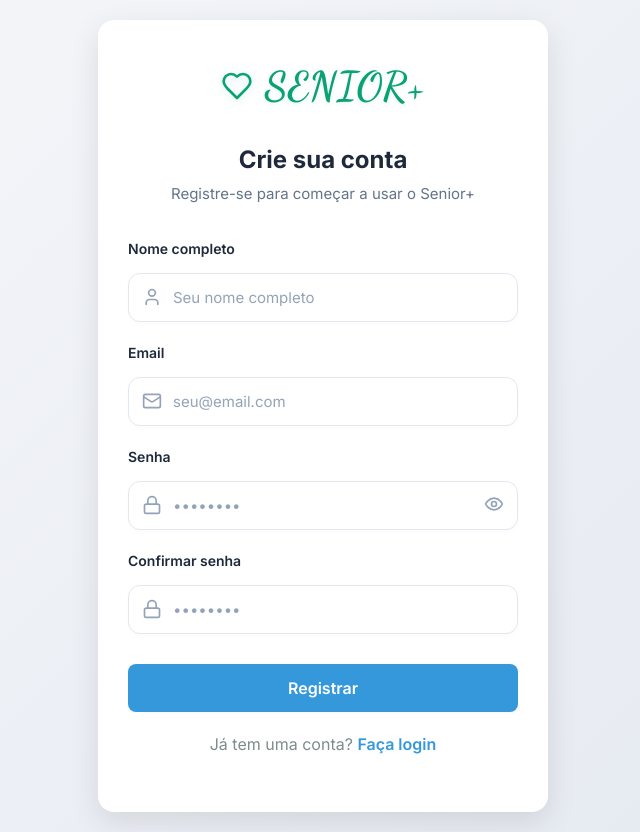
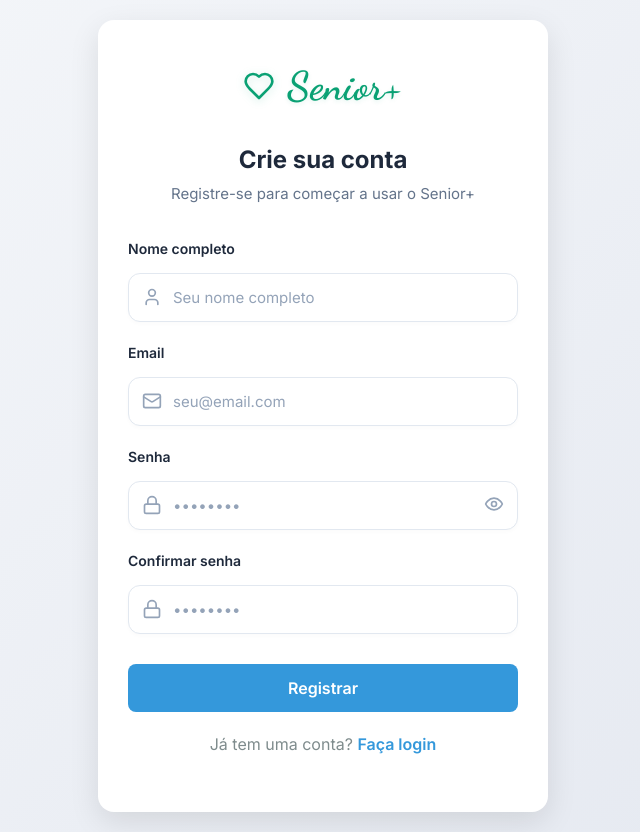
Before and after one commit to dvz123/SeniorPlus, a React (Create React App) app in the folder senior-app/: page /registrar in a window 1280 px wide. Shown: the whole page, without its empty margins (317-957 px from the left). Built offline with nearby package versions, Linux system fonts and the light colour scheme; no server answers.

Commit message:
Update Register.jsx

```diff
--- a/senior-app/src/pages/Register.jsx
+++ b/senior-app/src/pages/Register.jsx
@@ -65,7 +65,7 @@ function Register() {
           >
             <path d="M19 14c1.49-1.46 3-3.21 3-5.5A5.5 5.5 0 0 0 16.5 3c-1.76 0-3 .5-4.5 2-1.5-1.5-2.74-2-4.5-2A5.5 5.5 0 0 0 2 8.5c0 2.3 1.5 4.05 3 5.5l7 7Z" />
           </svg>
-          <h1 className="auth-logo-text">SENIOR+</h1>
+          <h1 className="auth-logo-text">Senior+</h1>
         </div>
 
         <h2 className="auth-title">Crie sua conta</h2>
```
